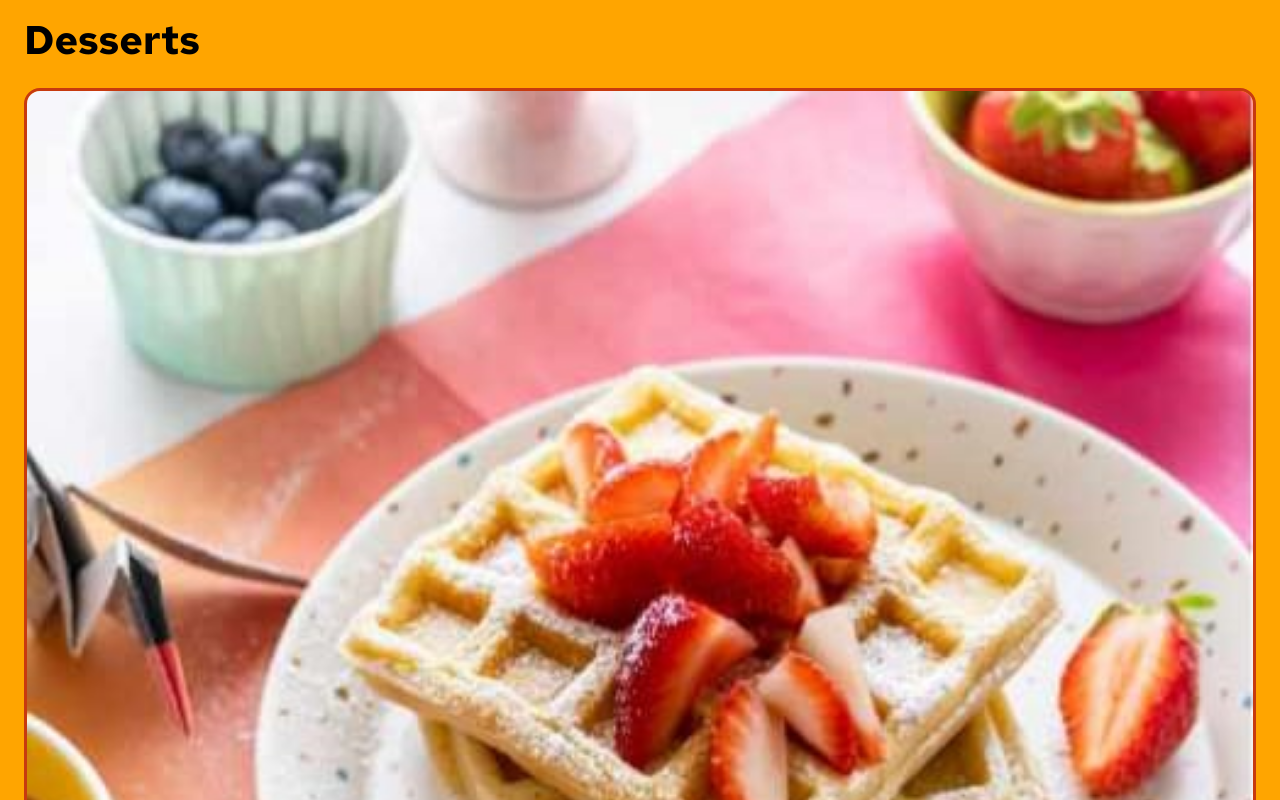
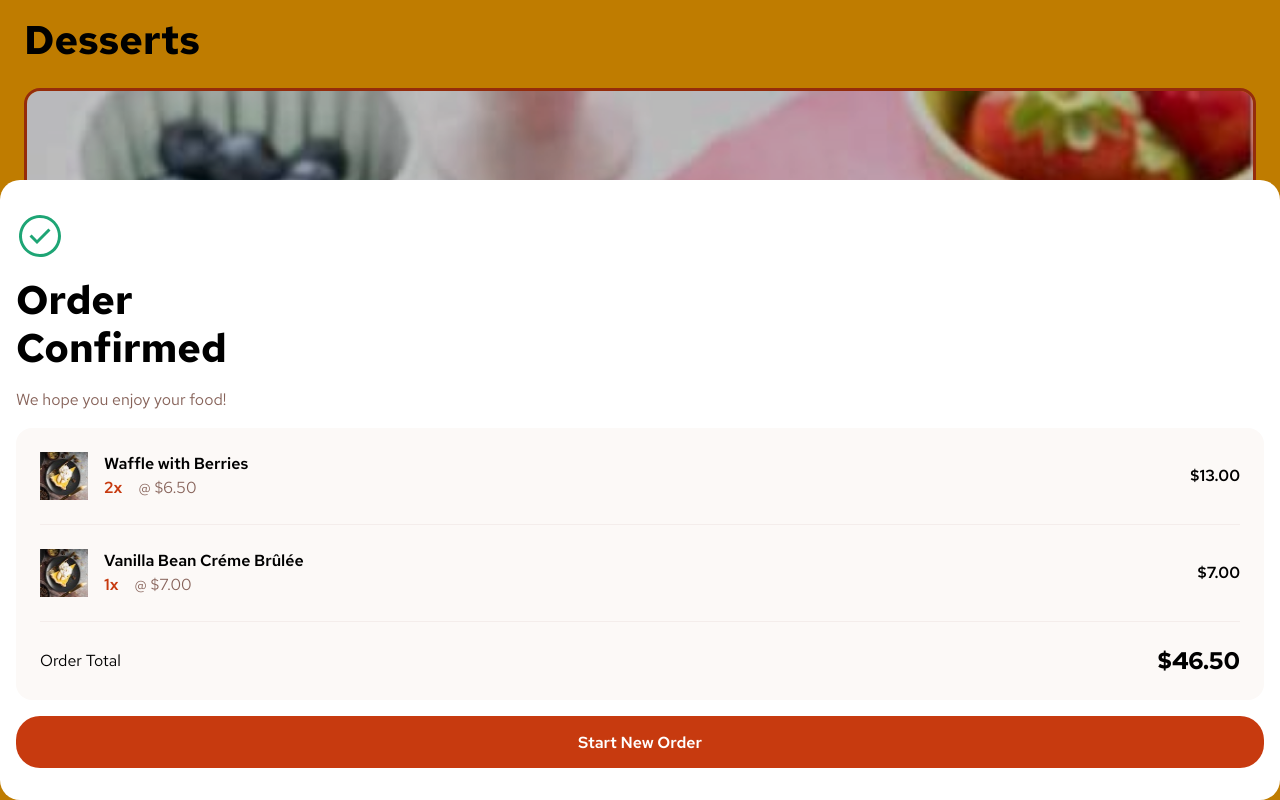
Before and after one commit to redstar504/react-food-cart, a React (Vite) app: page / in a window 1280 px wide. Shown: the top 800 px of the page. Built offline with nearby package versions, Linux system fonts and the light colour scheme.

Commit message:
add cart products to confirmed order modal

```diff
--- a/src/App.tsx
+++ b/src/App.tsx
@@ -48,7 +48,7 @@ const initialCart: CartProduct[] = [
 
 function App() {
     const [cart, setCart] = useState<CartProduct[]>(initialCart)
-    const [isOrderConfirmed, setIsOrderConfirmed] = useState(false)
+    const [isOrderConfirmed, setIsOrderConfirmed] = useState(true)
     const modalRef = useRef<HTMLDivElement>(null);
 
     const isProductInCart = (productId: number) => !!cart.find(ci => ci.productId === productId)
@@ -196,6 +196,7 @@ function App() {
 
                 {isOrderConfirmed && (
                     <Modal
+                        cart={cart}
                         setCart={setCart}
                         setIsOrderConfirmed={setIsOrderConfirmed}
                         modalRef={modalRef}
@@ -209,12 +210,13 @@ function App() {
 export default App
 
 type ModalPropsType = {
+    cart: CartProduct[],
     setCart: React.Dispatch<React.SetStateAction<CartProduct[]>>,
     setIsOrderConfirmed: React.Dispatch<React.SetStateAction<boolean>>,
     modalRef: React.RefObject<HTMLDivElement | null>
 }
 
-function Modal({setCart, setIsOrderConfirmed, modalRef}: ModalPropsType) {
+function Modal({cart, setCart, setIsOrderConfirmed, modalRef}: ModalPropsType) {
     const handleClose = () => {
         const currentRef = modalRef.current
         if (!currentRef) return
@@ -234,22 +236,22 @@ function Modal({setCart, setIsOrderConfirmed, modalRef}: ModalPropsType) {
                 <p>We hope you enjoy your food!</p>
                 <div id="summaryWrapper">
                     <ul className="orderSummary">
-                        <li>
-                            <img src="/images/image-meringue-thumbnail.jpg" alt="Thumbnail"/>
-                            <div>
-                                <h3 className="text-4-bold">Classic Tiramisu</h3>
-                                <span className="text-4-bold">1x</span> @ $5.50
-                            </div>
-                            <strong className="text-3">$5.50</strong>
-                        </li>
-                        <li>
-                            <img src="/images/image-creme-brulee-thumbnail.jpg" alt="Thumbnail"/>
-                            <div>
-                                <h3 className="text-4-bold">Creme Brulee</h3>
-                                <span className="text-4-bold">4x</span> @ $7.00
-                            </div>
-                            <strong className="text-3">$28.00</strong>
-                        </li>
+                        {cart.map(cartProduct => {
+                            const product = products.find(p => p.id === cartProduct.productId)
+                            if (!product) return
+                            const subtotal = product.price * cartProduct.quantity
+
+                            return (
+                                <li>
+                                    <img src="/images/image-meringue-thumbnail.jpg" alt="Thumbnail"/>
+                                    <div>
+                                        <h3 className="text-4-bold">{product.longName}</h3>
+                                        <span className="text-4-bold">{cartProduct.quantity}x</span> @ ${product.price.toFixed(2)}
+                                    </div>
+                                    <strong className="text-3">${subtotal.toFixed(2)}</strong>
+                                </li>
+                            )
+                        })}
                     </ul>
                     <div id="summaryTotal">
                         <p className="text-4">Order Total</p>
```
